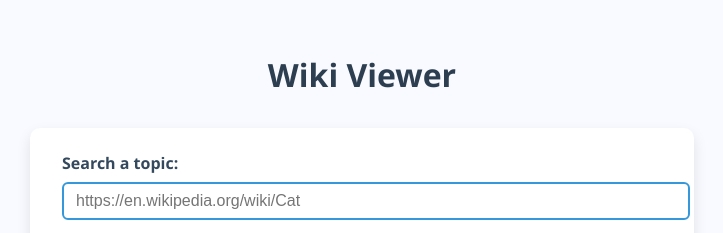
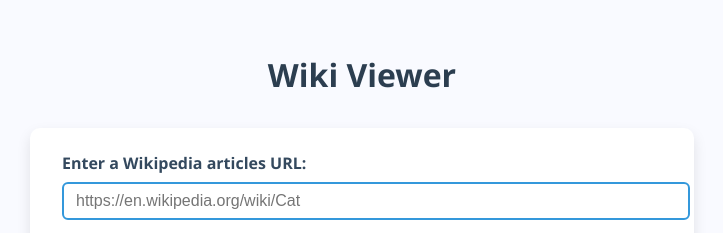
Before and after one commit to man-who-could-fight-a-horse/WikiViewer, a plain HTML site: page static/index.html in a window 1280 px wide. Shown: the top 233 px of the page, without its empty margins (278-1001 px from the left). Drawn offline with Linux system fonts and the light colour scheme.

Commit message:
changed instructions thanks molly

```diff
--- a/static/index.html
+++ b/static/index.html
@@ -86,7 +86,7 @@
   </header>
 
   <main id="inputSection">
-    <label for="wikiUrl">Search a topic:</label>
+    <label for="wikiUrl">Enter a Wikipedia articles URL:</label>
     <input type="url" id="wikiUrl" placeholder="https://en.wikipedia.org/wiki/Cat" />
     <button id="loadBtn">Load Article</button>
     <div id="status"></div>
```
